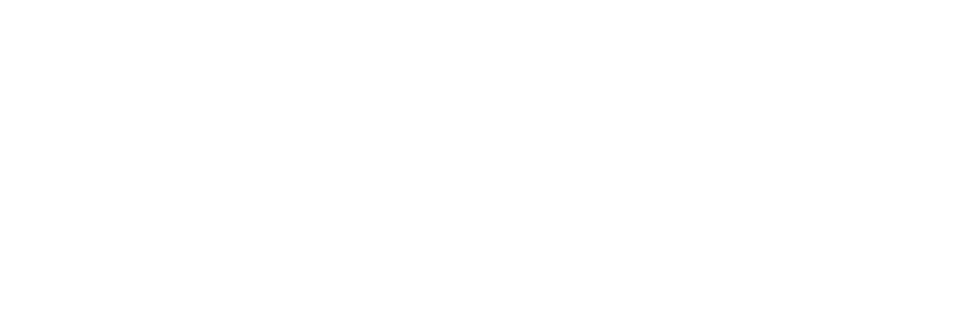
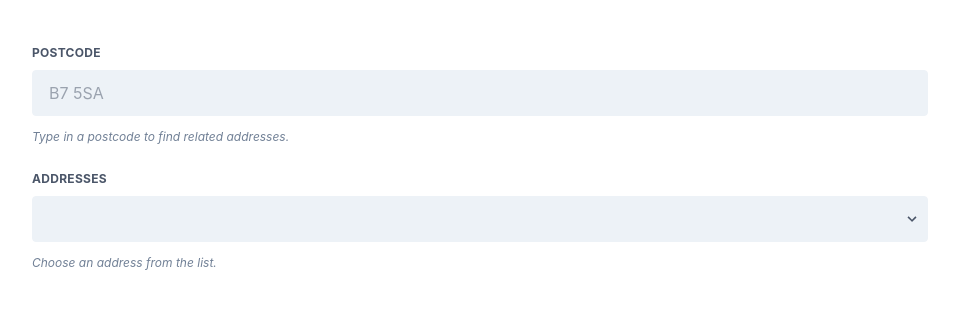
Before and after one commit to nickdavies791/vue-addresses-by-postcode, a website: page index.html in a window 1280 px wide. Shown: the whole page, without its empty margins (160-1119 px from the left). Drawn offline with nearby package versions, Linux system fonts and the light colour scheme.

Commit message:
Build out Vue component and input fields

```diff
--- a/index.html
+++ b/index.html
@@ -4,12 +4,41 @@
     <meta charset="UTF-8">
     <title>Vue Address by Postcode</title>
     <link href="app.css" rel="stylesheet">
-    <script src="https://cdn.jsdelivr.net/npm/vue@2.6.10/dist/vue.js"></script>
+    <script src="https://cdn.jsdelivr.net/npm/vue@2.6.7/dist/vue.js"></script>
+    <script src="https://unpkg.com/axios/dist/axios.min.js"></script>
     <script src="resources/app.js" type="module" defer></script>
 </head>
 <body>
-    <div id="app">
-        <!-- Component here... -->
+<div id="app">
+    <div class="flex items-center justify-between flex-wrap p-6">
+        <div class="w-full m-auto max-w-4xl mt-5">
+            <div class="flex flex-wrap -mx-3 mb-6">
+                <div class="w-full px-3">
+                    <label class="block uppercase tracking-wide text-gray-700 text-xs font-bold mb-2" for="grid-postcode">
+                        Postcode
+                    </label>
+                    <input @blur="findAddresses()" v-model="postcode" class="appearance-none block w-full bg-gray-200 text-gray-700 border border-gray-200 rounded py-3 px-4 mb-3 leading-tight focus:outline-none focus:bg-white focus:border-gray-500" id="grid-postcode" type="postcode" placeholder="B7 5SA">
+                    <p class="text-gray-600 text-xs italic">Type in a postcode to find related addresses.</p>
+                </div>
+            </div>
+            <div class="flex flex-wrap -mx-3 mb-6">
+                <div class="w-full px-3">
+                    <label class="block uppercase tracking-wide text-gray-700 text-xs font-bold mb-2" for="grid-postcode">
+                        Addresses
+                    </label>
+                    <div class="relative">
+                        <select class="appearance-none block w-full bg-gray-200 text-gray-700 border border-gray-200 rounded py-3 px-4 mb-3 leading-tight focus:outline-none focus:bg-white focus:border-gray-500" id="grid-state">
+                            <option v-for="address in addresses">{{ address.summaryline }}</option>
+                        </select>
+                        <div class="pointer-events-none absolute inset-y-0 right-0 flex items-center px-2 text-gray-700">
+                            <svg class="fill-current h-4 w-4" xmlns="http://www.w3.org/2000/svg" viewBox="0 0 20 20"><path d="M9.293 12.95l.707.707L15.657 8l-1.414-1.414L10 10.828 5.757 6.586 4.343 8z"/></svg>
+                        </div>
+                    </div>
+                    <p class="text-gray-600 text-xs italic">Choose an address from the list.</p>
+                </div>
+            </div>
+        </div>
     </div>
+</div>
 </body>
 </html>
--- a/resources/app.js
+++ b/resources/app.js
@@ -0,0 +1,19 @@
+new Vue({
+    el: '#app',
+    data() {
+        return {
+            postcode: '',
+            addresses: []
+        }
+    },
+    methods: {
+        findAddresses() {
+            if (this.postcode != '') {
+                axios.get('https://ws.postcoder.com/pcw/api-key-here/address/uk/'+this.postcode)
+                    .then(response => (
+                        this.addresses = response.data
+                    ))
+            }
+        }
+    }
+})
```
Also changed, not shown: 1 other file.
